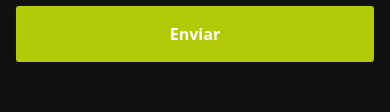
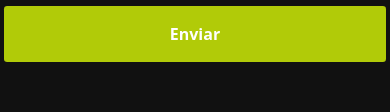
Before and after one commit to SofiaLagoa/Portfolio, a website: page contacto.html in a window 390 px wide. Shown: the part 479-591 px from the top of the page. Drawn offline with nearby package versions, Linux system fonts and the light colour scheme.

Commit message:
button contact update responsive

```diff
--- a/contacto.html
+++ b/contacto.html
@@ -70,7 +70,9 @@
                         <textarea name="message" id="message" cols="30" rows="10" placeholder="Mensaje"></textarea>
 
                         <!--Boton enviar / submit-->
-                        <button type="submit" class="container">Enviar</button>
+                        <div class="row ajusteButton">
+                            <button type="submit" class="container col-md-12">Enviar</button>
+                        </div>
                     </div>
                 </form>
             </section>
--- a/scss/components/_contacto.scss
+++ b/scss/components/_contacto.scss
@@ -48,6 +48,10 @@ $coloresGenerales: #111111,
                 text-decoration: line-through;
             }
         }
+        .ajusteButton {
+            padding: 0;
+            margin: 0;
+        }
     }
     @media (max-width: 574px) {
         width: 100%;
```
